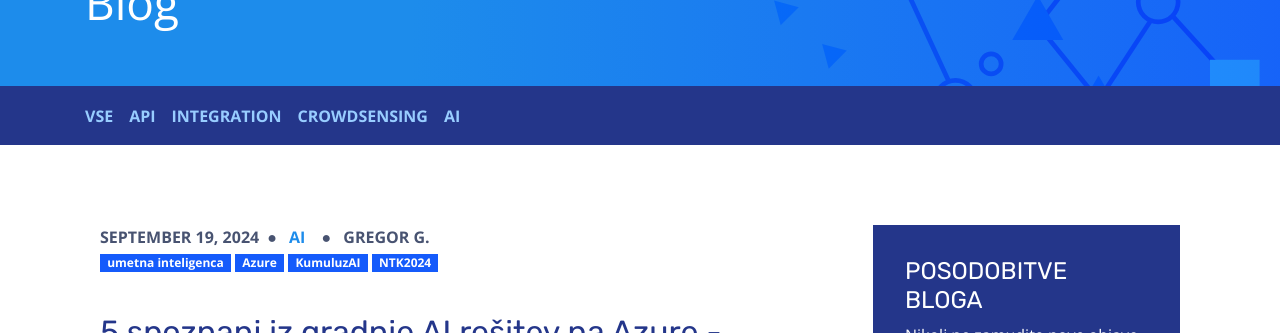
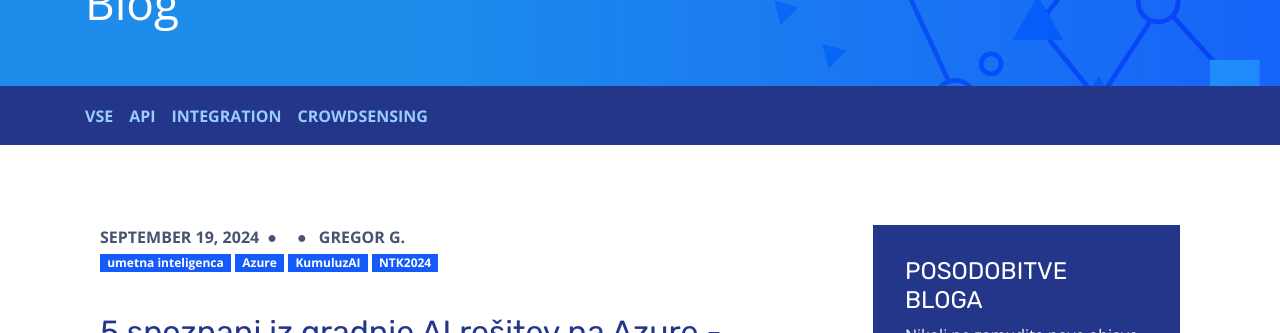
Before and after one commit to kumuluz/blog.sunesis.si, a Jekyll site: the page built from _posts/2024-09-19-ai-in-azure-ntk2024.markdown, in a window 1280 px wide and 900 px high. Shown: the part 161-494 px from the top of the window. Built offline with Jekyll 4.4.1, drawn with Linux system fonts in a browser that asks for light colours.

Commit message:
Revert "feat: add the AI category for posts"
This reverts commit d4ea4b6392b4148287b6d13146d4581fcb5920d7.

```diff
--- a/_includes/header.html
+++ b/_includes/header.html
@@ -30,9 +30,6 @@
       </li>
       <li>
         <a class="{% if '/category/crowdsensing.html' == page.url %}active{% endif %}" href="/category/crowdsensing.html">Crowdsensing</a>
-      </li>
-      <li>
-        <a class="{% if '/category/ai.html' == page.url %}active{% endif %}" href="/category/ai.html">AI</a>
       </li>
     </ul>
   </div>
--- a/_posts/2024-09-19-ai-in-azure-ntk2024.markdown
+++ b/_posts/2024-09-19-ai-in-azure-ntk2024.markdown
@@ -3,7 +3,7 @@
 title:  "5 spoznanj iz gradnje AI rešitev na Azure - Sunesis na NTK 2024"
 date:   2024-09-19
 author: gregorgabrovsek
-categories: [AI]
+categories: []
 tags: [umetna inteligenca, Azure, KumuluzAI, NTK2024]
 ---
 
--- a/category/ai.html
+++ /dev/null
@@ -1,5 +0,0 @@
----
-layout: default
----
-
-{% include posts.html category="AI"  %}
```
